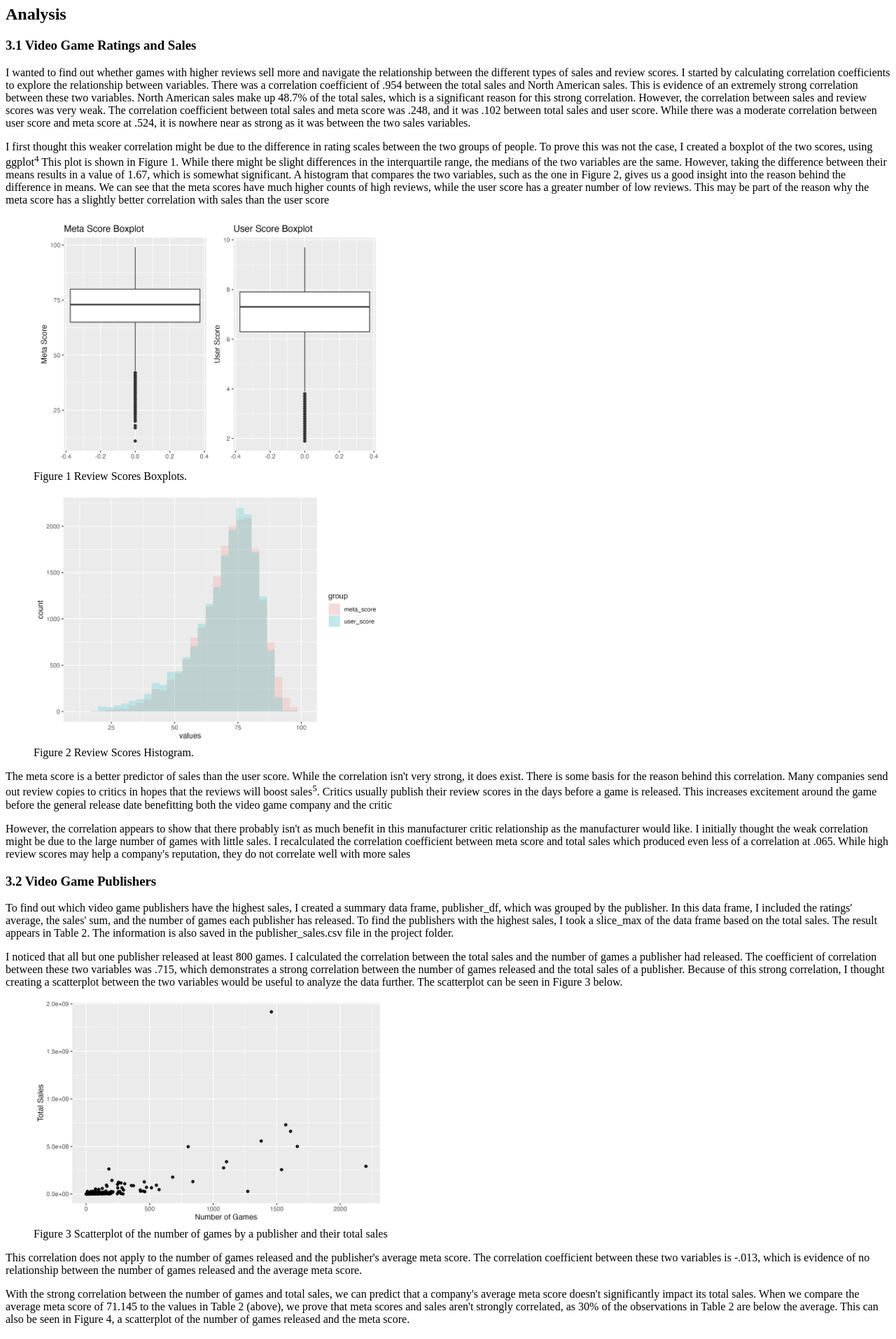
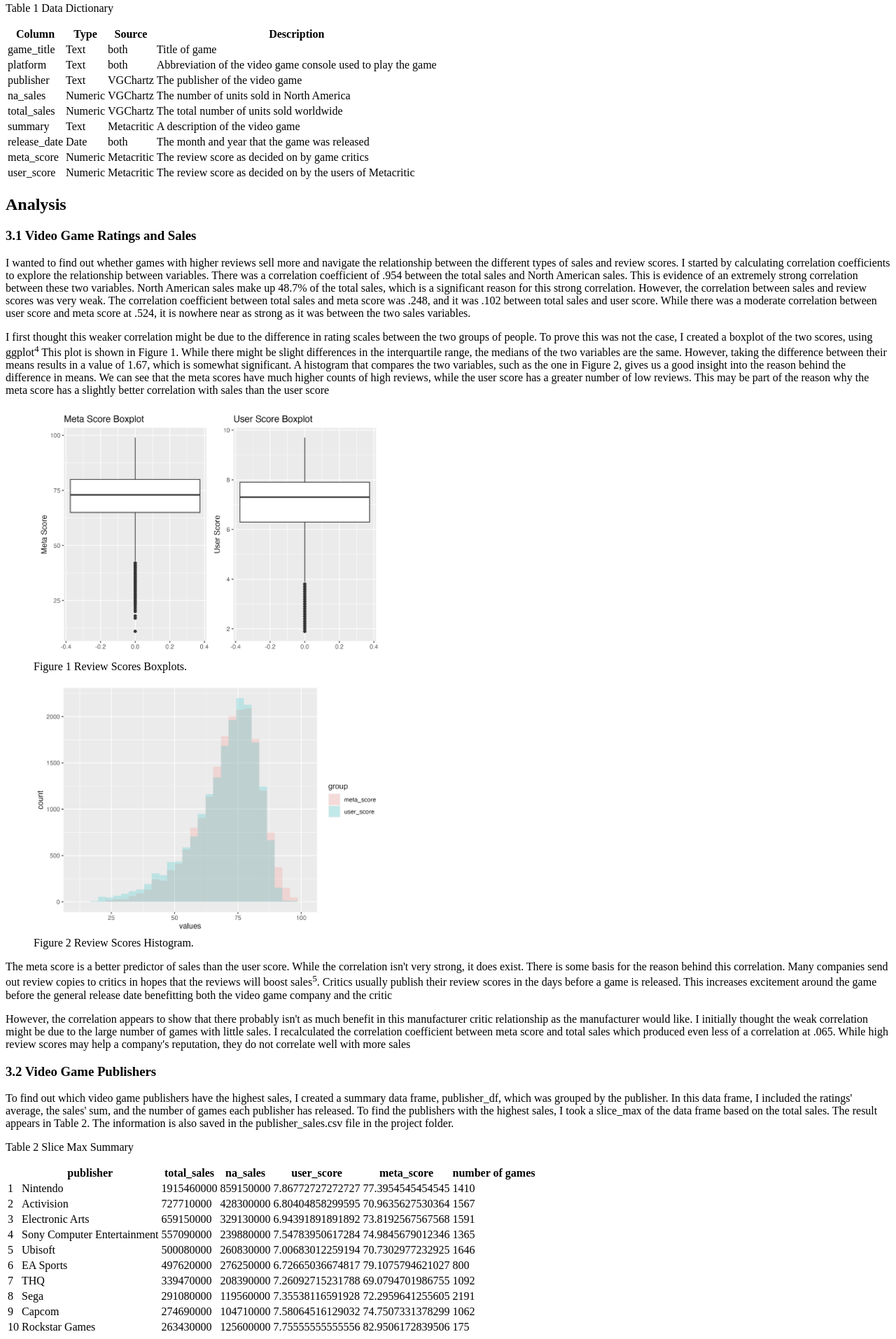
Before and after one commit to lucasrubin449/3300-module7, a plain HTML site: page index.html in a window 1280 px wide. Shown: the part 1155-3069 px from the top of the page at 70% size. Drawn offline with Linux system fonts and the light colour scheme.

Commit message:
uploaded the tables

```diff
--- a/index.html
+++ b/index.html
@@ -87,7 +87,73 @@
                 column, and the index columns. I exported these datasets to VGSales_union.csv and
                 VGSales_intersect.csv, respectively. The union had 68,288 observations, and the intersect had 12,288
                 observations. A description of each variable is contained in Table 1.
-                </p>
+                <p class="table-label"> Table 1 Data Dictionary</p>
+<table>
+<thead>
+<tr>
+<th>Column</th>
+<th>Type</th>
+<th>Source</th>
+<th>Description</th>
+</tr>
+</thead>
+<tbody>
+<tr>
+<td>game_title</td>
+<td>Text</td>
+<td>both</td>
+<td>Title of game</td>
+</tr>
+<tr>
+<td>platform</td>
+<td>Text</td>
+<td>both</td>
+<td>Abbreviation of the video game console used to play the game</td>
+</tr>
+<tr>
+<td>publisher</td>
+<td>Text</td>
+<td>VGChartz</td>
+<td>The publisher of the video game</td>
+</tr>
+<tr>
+<td>na_sales</td>
+<td>Numeric</td>
+<td>VGChartz</td>
+<td>The number of units sold in North America</td>
+</tr>
+<tr>
+<td>total_sales</td>
+<td>Numeric</td>
+<td>VGChartz</td>
+<td>The total number of units sold worldwide</td>
+</tr>
+<tr>
+<td>summary</td>
+<td>Text</td>
+<td>Metacritic</td>
+<td>A description of the video game</td>
+</tr>
+<tr>
+<td>release_date</td>
+<td>Date</td>
+<td>both</td>
+<td>The month and year that the game was released</td>
+</tr>
+<tr>
+<td>meta_score</td>
+<td>Numeric</td>
+<td>Metacritic</td>
+<td>The review score as decided on by game critics</td>
+</tr>
+<tr>
+<td>user_score</td>
+<td>Numeric</td>
+<td>Metacritic</td>
+<td>The review score as decided on by the users of Metacritic</td>
+</tr>
+</tbody>
+</table>
         </section>
 
         <section id="analysis">
@@ -135,6 +201,112 @@
                 sales' sum, and the number of games each publisher has released. To find the publishers with the
                 highest sales, I took a slice_max of the data frame based on the total sales. The result appears in Table 2.
                 The information is also saved in the publisher_sales.csv file in the project folder.</p>
+                <p class="table-label"> Table 2 Slice Max Summary</p>
+<table>
+<thead>
+<tr>
+<th></th>
+<th>publisher</th>
+<th>total_sales</th>
+<th>na_sales</th>
+<th>user_score</th>
+<th>meta_score</th>
+<th>number of games</th>
+</tr>
+</thead>
+<tbody>
+<tr>
+<td>1</td>
+<td>Nintendo</td>
+<td>1915460000</td>
+<td>859150000</td>
+<td>7.86772727272727</td>
+<td>77.3954545454545</td>
+<td>1410</td>
+</tr>
+<tr>
+<td>2</td>
+<td>Activision</td>
+<td>727710000</td>
+<td>428300000</td>
+<td>6.80404858299595</td>
+<td>70.9635627530364</td>
+<td>1567</td>
+</tr>
+<tr>
+<td>3</td>
+<td>Electronic Arts</td>
+<td>659150000</td>
+<td>329130000</td>
+<td>6.94391891891892</td>
+<td>73.8192567567568</td>
+<td>1591</td>
+</tr>
+<tr>
+<td>4</td>
+<td>Sony Computer Entertainment</td>
+<td>557090000</td>
+<td>239880000</td>
+<td>7.54783950617284</td>
+<td>74.9845679012346</td>
+<td>1365</td>
+</tr>
+<tr>
+<td>5</td>
+<td>Ubisoft</td>
+<td>500080000</td>
+<td>260830000</td>
+<td>7.00683012259194</td>
+<td>70.7302977232925</td>
+<td>1646</td>
+</tr>
+<tr>
+<td>6</td>
+<td>EA Sports</td>
+<td>497620000</td>
+<td>276250000</td>
+<td>6.72665036674817</td>
+<td>79.1075794621027</td>
+<td>800</td>
+</tr>
+<tr>
+<td>7</td>
+<td>THQ</td>
+<td>339470000</td>
+<td>208390000</td>
+<td>7.26092715231788</td>
+<td>69.0794701986755</td>
+<td>1092</td>
+</tr>
+<tr>
+<td>8</td>
+<td>Sega</td>
+<td>291080000</td>
+<td>119560000</td>
+<td>7.35538116591928</td>
+<td>72.2959641255605</td>
+<td>2191</td>
+</tr>
+<tr>
+<td>9</td>
+<td>Capcom</td>
+<td>274690000</td>
+<td>104710000</td>
+<td>7.58064516129032</td>
+<td>74.7507331378299</td>
+<td>1062</td>
+</tr>
+<tr>
+<td>10</td>
+<td>Rockstar Games</td>
+<td>263430000</td>
+<td>125600000</td>
+<td>7.75555555555556</td>
+<td>82.9506172839506</td>
+<td>175</td>
+</tr>
+</tbody>
+</table>
             <p>I noticed that all but one publisher released at least 800 games. I calculated the correlation between the
                 total sales and the number of games a publisher had released. The coefficient of correlation between
                 these two variables was .715, which demonstrates a strong correlation between the number of games
@@ -165,6 +337,69 @@
                 million games to about 1.9 billion games. Games sold in North America was responsible for about 40 -
                 60% of the total sales numbers. More details can be found in the top_10_NA and top_10_total data
                 frames. The top ten publishers appear in Table 3.</p>
+                <p class="table-label"> Table 3 Top publishers by North American sales vs. top
+                    publishers by total sales</p>
+                    <table>
+                    <thead>
+                    <tr>
+                    <th></th>
+                    <th>North American games sold</th>
+                    <th>Total games sold</th>
+                    </tr>
+                    </thead>
+                    <tbody>
+                    <tr>
+                    <td>1</td>
+                    <td>Nintendo</td>
+                    <td>Nintendo</td>
+                    </tr>
+                    <tr>
+                    <td>2</td>
+                    <td>Activision</td>
+                    <td>Activision</td>
+                    </tr>
+                    <tr>
+                    <td>3</td>
+                    <td>Electronic Arts</td>
+                    <td>Electronic Arts</td>
+                    </tr>
+                    <tr>
+                    <td>4</td>
+                    <td>EA Sports</td>
+                    <td>Sony Computer Entertainment</td>
+                    </tr>
+                    <tr>
+                    <td>5</td>
+                    <td>Ubisoft</td>
+                    <td>Ubisoft</td>
+                    </tr>
+                    <tr>
+                    <td>6</td>
+                    <td>Sony Computer Entertainment</td>
+                    <td>EA Sports</td>
+                    </tr>
+                    <tr>
+                    <td>7</td>
+                    <td>THQ</td>
+                    <td>THQ</td>
+                    </tr>
+                    <tr>
+                    <td>8</td>
+                    <td>Rockstar Games</td>
+                    <td>Sega</td>
+                    </tr>
+                    <tr>
+                    <td>9</td>
+                    <td>Sega</td>
+                    <td>Capcom</td>
+                    </tr>
+                    <tr>
+                    <td>10</td>
+                    <td>Capcom</td>
+                    <td>Rockstar Games</td>
+                    </tr>
+                    </tbody>
+                    </table>
             <h3>3.3 Release Date</h3>
             <p>To determine how sales, number of games released, and review scores have changed, I created a data
                 frame called by_month, which grouped the games by month and calculated the average review scores,
@@ -236,7 +471,7 @@
             <p>The top ten publishers are listed above in Table 3. The same ten publishers are present in both
                 total sales and North American sales, just in a different order. Nintendo is solidly in first place
                 with 1.9 billion games sold followed by Activision at number two with 727 million units sold.
-                North American sales accounts for 40 – 60% of total sales making this region a significant
+                North American sales accounts for 40 - 60% of total sales making this region a significant
                 contributor to sales success for game publishers.</p>
             <p>4. Is the console on which a game is released strongly correlated to its ratings? Specifically, are
                 there certain video game consoles that have the highest average ratings of games?</p>
```
